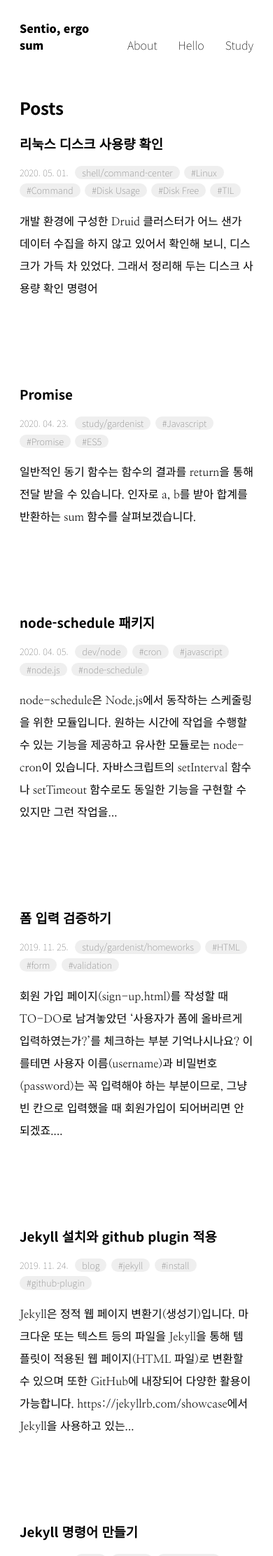
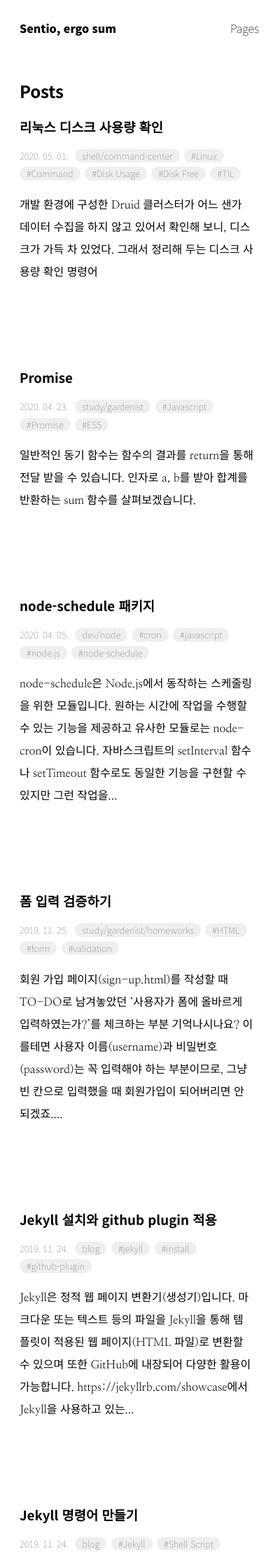
Before and after one commit to nnoco/nnoco.github.io, a Jekyll site: the page built from index.markdown, in a window 390 px wide. Shown: the top 2223 px of the page at 70% size. Built offline with Jekyll 4.4.1, drawn with Linux system fonts in a browser that asks for light colours; some web fonts are replaced.

Commit message:
800px 이하에서 Page 네비게이션 수정

```diff
--- a/_includes/header.html
+++ b/_includes/header.html
@@ -11,6 +11,9 @@
 
     {%- if page_paths -%}
     <nav class="site-nav">
+      <input id="site-nav-toggle" type="checkbox">
+      <label for="site-nav-toggle">Pages</label>
+
       {%- for path in page_paths -%}
         {%- assign my_page = site.pages | where: "path", path | first -%}
         {%- if my_page.title -%}
--- a/_sass/nnoco.scss
+++ b/_sass/nnoco.scss
@@ -14,6 +14,10 @@
 
 .no-top-padding {
     padding-top: 0;
+}
+
+#site-nav-toggle {
+    display: none;
 }
 
 .site-header {
@@ -33,6 +37,10 @@
     font-weight: 100;
     width: 70%;
     text-align: right;
+
+    label[for="site-nav-toggle"] {
+        display: none;
+    }
 
     a:not(:last-child):after{
         content: "";
@@ -133,6 +141,45 @@
         padding: 20px;
         box-sizing: border-box;
     }
+
+    .site-title {
+        display: inline-block;
+        font-weight: 900;
+        width: 70%;
+    }
+
+    .site-nav {
+        position: absolute;
+        right: 20px;
+        display: inline-block;
+        font-weight: 100;
+        width: 30%;
+        text-align: right;
+
+        label[for="site-nav-toggle"] {
+            display: inline-block;
+        }
+
+        a {
+            display: none;
+            margin-top: 10px;
+        }
+
+        a:not(:last-child):after{
+            content: none;
+            margin-right: 0;
+        }
+
+        #site-nav-toggle:checked ~ a {
+            display: block;
+        }
+
+
+        // a:not(:last-child):after{
+        //     content: "";
+        //     margin-right: 30px;
+        // }
+    }
 }
 
 .post-content {
```
